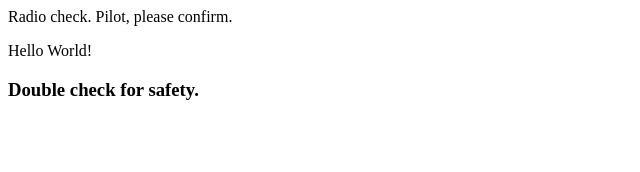
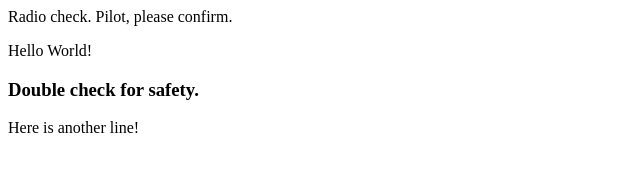
Before and after one commit to ReneeRenn/firstattempt, a plain HTML site: page index.html in a window 1280 px wide. Shown: the whole page, without its empty margins (0-640 px from the left). Drawn offline with Linux system fonts and the light colour scheme.

Commit message:
Here is another line

```diff
--- a/index.html
+++ b/index.html
@@ -3,5 +3,6 @@
       <p>Radio check. Pilot, please confirm.</p>
       <p> Hello World!</p>
       <h3>Double check for safety.</h3>
+      <p> Here is another line!</p>
    </body>
 </html>
```
